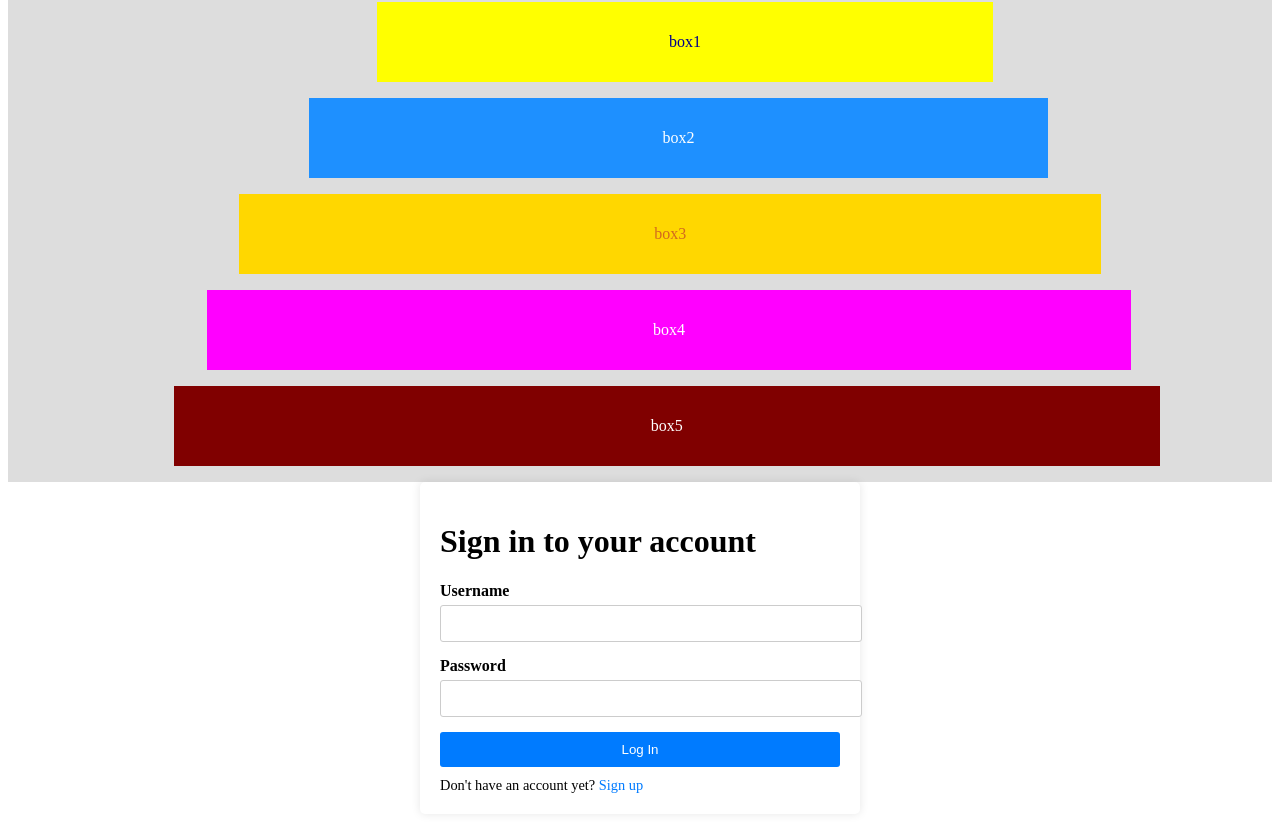
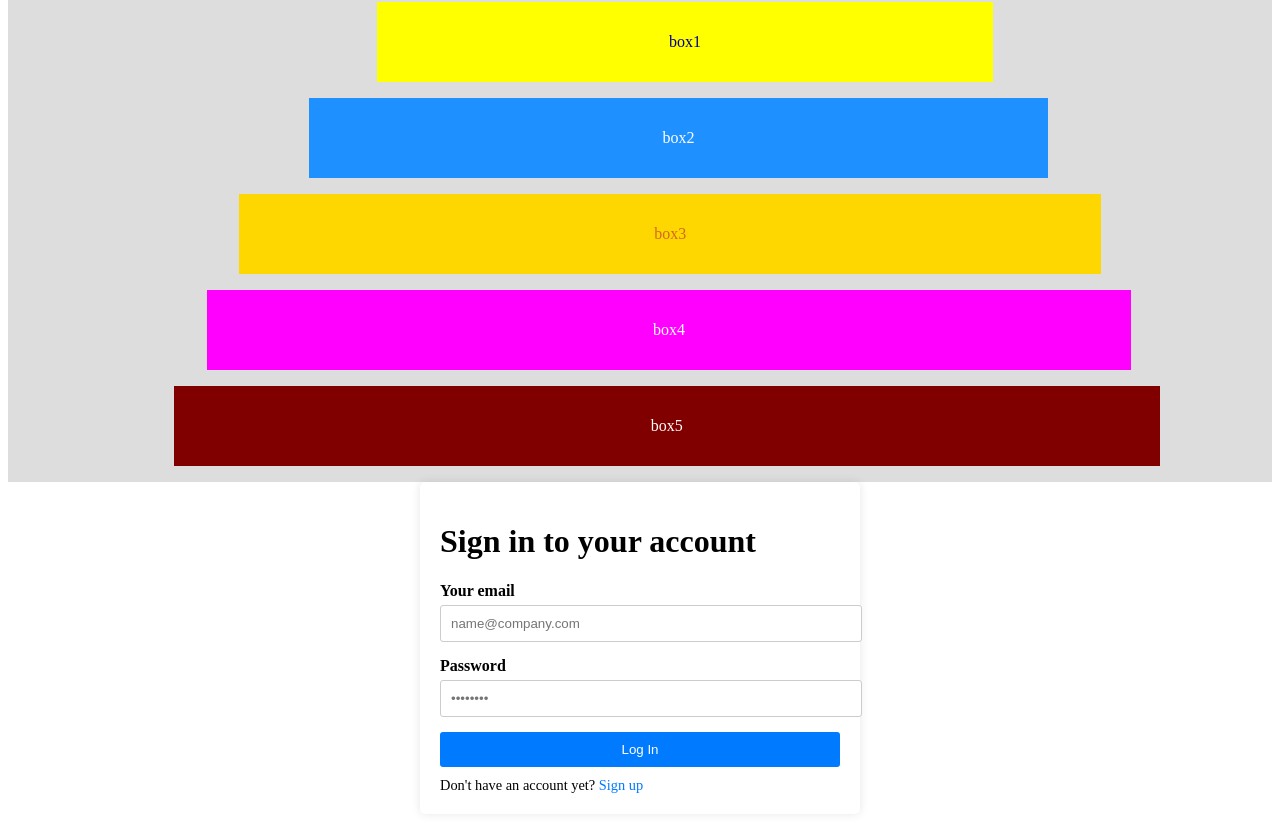
Before and after one commit to Ibucali/w8-output, a plain HTML site: page index.html in a window 1280 px wide. Shown: the part 1350-2172 px from the top of the page. Drawn offline with Linux system fonts and the light colour scheme.

Commit message:
JavaScript placeholder was added

```diff
--- a/app.js
+++ b/app.js
@@ -1,5 +1,11 @@
 window.addEventListener("load", () => {
     setTimeout(() => {
-        alert("ボタンのどれかをクリックするとイベントが発生します");
+        alert("ボタンのどれかをクリックするとイベントが発生するかも");
     }, 1000);
 });
+
+const emailInput = document.getElementById("youremail");
+emailInput.placeholder = "name@company.com"
+
+const passwordInput = document.getElementById("password");
+passwordInput.placeholder = "••••••••";
--- a/index.html
+++ b/index.html
@@ -51,8 +51,8 @@
         <h1>Sign in to your account</h1>
         <form>
             <div class="form-group">
-                <label for="username">Username</label>
-                <input type="text" id="username" name="username" required>
+                <label for="youremail">Your email</label>
+                <input type="text" id="youremail" name="youremail" required>
             </div>
             <div class="form-group">
                 <label for="password">Password</label>
```
